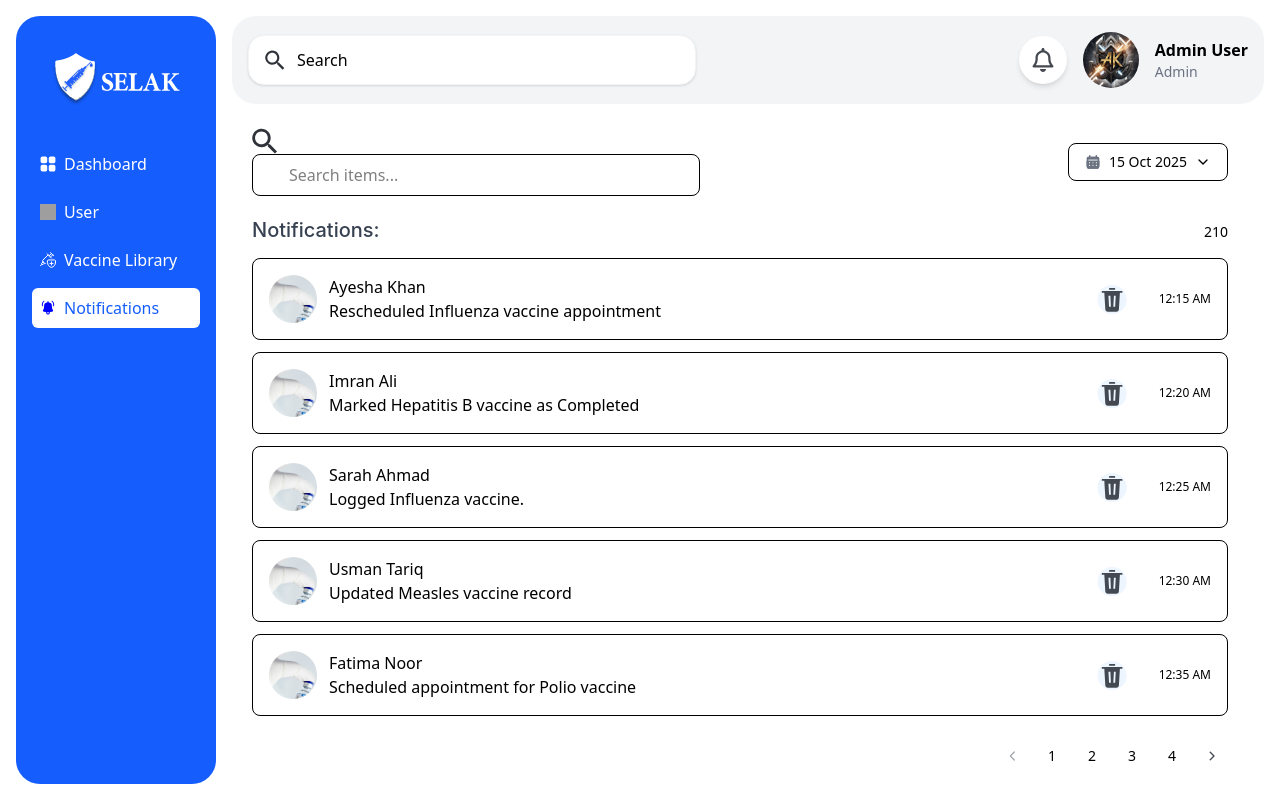
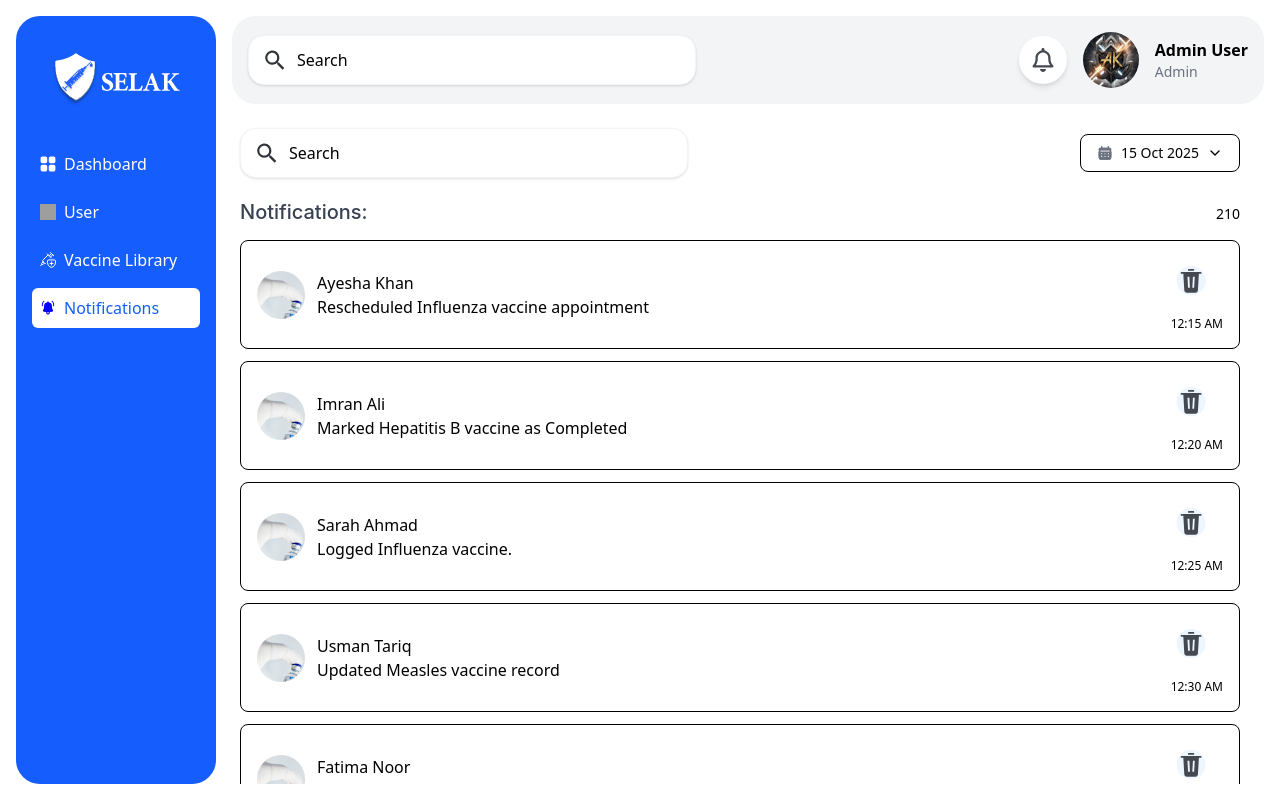
Before and after one commit to teamtechackers/salek-frontend, a React (Vite) app: page /notifications in a window 1280 px wide. Built offline with nearby package versions, Linux system fonts and the light colour scheme; grey boxes are pictures that could not be loaded.

Commit message:
feat: update code

```diff
--- a/src/ui/components/ConfirmDeleteDialogBox.jsx
+++ b/src/ui/components/ConfirmDeleteDialogBox.jsx
@@ -1,6 +1,7 @@
 import { useEffect, useRef } from "react"
 import { ICONS, IMAGES } from "../constants/assets"
 import { dashboardlabels } from "../constants/pages/Labels"
+import { STYLES } from "../theme/typography/styles"
 
 export function ConfirmDeleteModal({
   open,
@@ -78,11 +79,13 @@ export function ConfirmDeleteModal({
             <button
               ref={confirmRef}
               onClick={onConfirm}
+              className={` flex items-center justify-center w-[249px] h-[60px] rounded-[14px] gap-[10px] bg-[#D32220] text-white`}
             >
              {dashboardlabels.delete}
             </button>
             <button
               onClick={onClose}
+              class={`flex items-center justify-center w-[249px] h-[60px] rounded-[14px] gap-[10px] bg-[#1843b929] text-white`}
             >
             {dashboardlabels.cancel}
             </button>
--- a/src/ui/components/Pagination.jsx
+++ b/src/ui/components/Pagination.jsx
@@ -29,12 +29,13 @@ export default function Pagination({ currentPage, totalPages, onPageChange }) {
     aria-current={page === currentPage ? "page" : undefined}
     onClick={() => onPageChange(page)}
     className={`rounded-md px-3 py-1.5 text-sm hover:bg-muted ${
-            page === currentPage ? "bg-primary text-primary-foreground" : ""
+      page === currentPage ? "bg-blue-600 text-white" : ""
     }`}
   >
     {page}
   </button>
 ))}
+
 
       <button
         type="button"
--- a/src/ui/pages/notifications/Notifications.jsx
+++ b/src/ui/pages/notifications/Notifications.jsx
@@ -1,7 +1,7 @@
-import NotificationsList from "./components/NotificationList"
+import NotificationsList from "./components/Notificationlist"
 import { ICONS } from "../../constants/assets"
 import { useState } from "react"
-import Searchbar from "../../components/Searchbar"
+import SearchBar from "../../layouts/topbar/components/SearchBar";
 import { STYLES } from "../../theme/typography/styles"
 import { dashboardlabels } from "../../constants/pages/Labels"
 
@@ -9,14 +9,11 @@ export default function Notification() {
   const [query, setQuery] = useState("")
 
   return (
-    <main className="max-w-5xl mx-auto p-6 ">
+    <main className=" w-full p-6 top-[145px] left-[355px] gap-[19px] ">
       <div className="mb-6 flex items-center justify-between gap-3">
 
         <div className="relative flex-1 max-w-md">
-          <Searchbar
-            placeholder={dashboardlabels.searchPlaceholder}
-            value={query}
-            onChange={(e) => setQuery(e.target.value)}
+          <SearchBar
           />
         </div>
 
--- a/src/ui/pages/notifications/components/Notificationitme.jsx
+++ b/src/ui/pages/notifications/components/Notificationitme.jsx
@@ -30,7 +30,7 @@ export default function NotificationItem({
         <p className={STYLES.field_label}>{message}</p>
       </div>
 
-      <div className="flex shrink-0 items-center gap-3">
+      <div className="flex shrink-0 flex-col items-center gap-3">
         <button
           type="button"
           aria-label={dashboardlabels.deleteNotificationLabel(name)}
@@ -39,6 +39,7 @@ export default function NotificationItem({
         >
           <img src={ICONS.deletenotification} alt="Delete" />
         </button>
+
         <ConfirmDeleteModal
           open={open}
           title={dashboardlabels.title}
--- a/src/ui/pages/notifications/components/Notificationlist.jsx
+++ b/src/ui/pages/notifications/components/Notificationlist.jsx
@@ -48,11 +48,7 @@ export default function NotificationsList() {
       onPageChange={setCurrentPage}
     />
 
-      <Pagination
-        currentPage={currentPage}
-        totalPages={totalPages}
-        onPageChange={setCurrentPage}
-      />
+
 
 
     </section>
```
Lines whose indentation alone changed are shown as unchanged.
